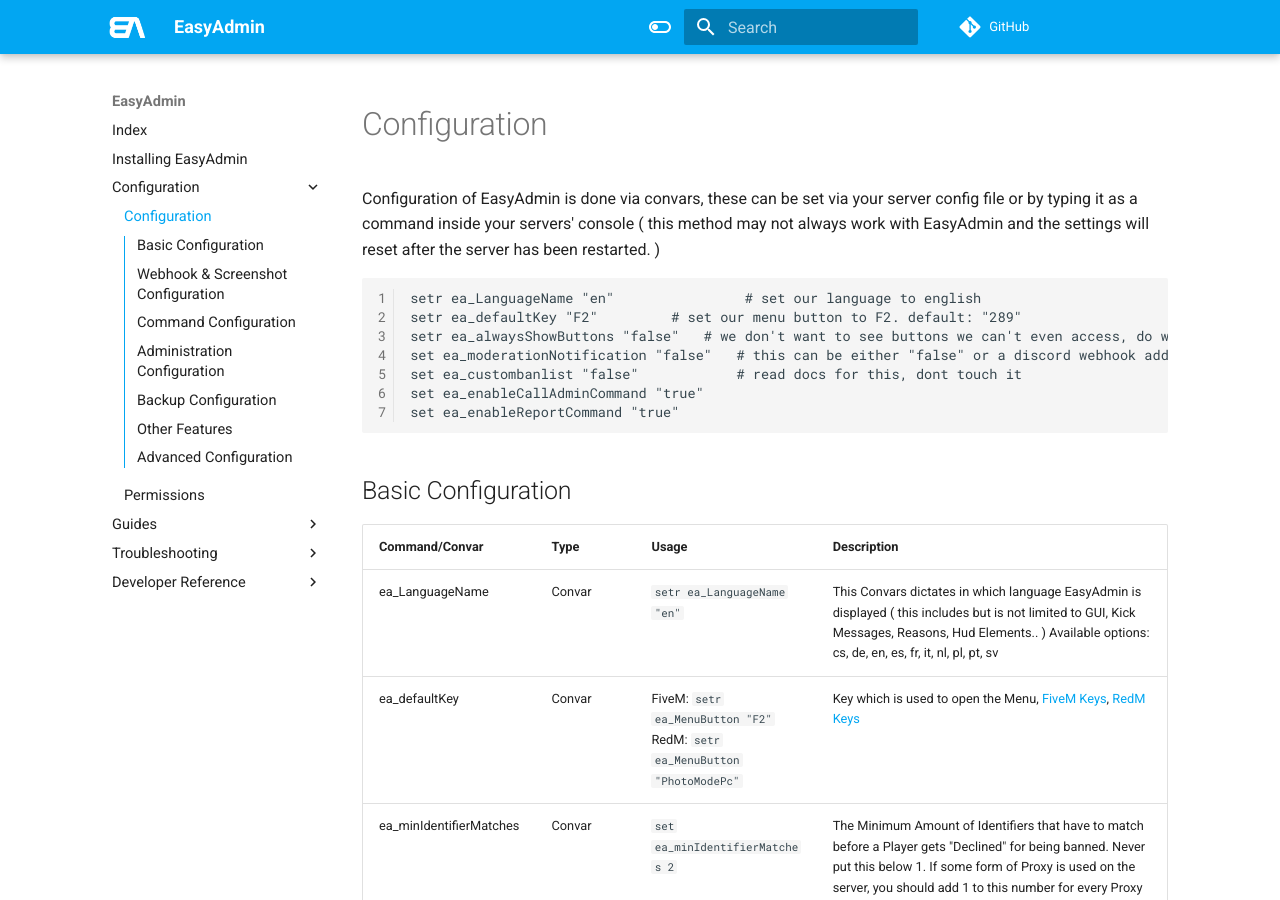
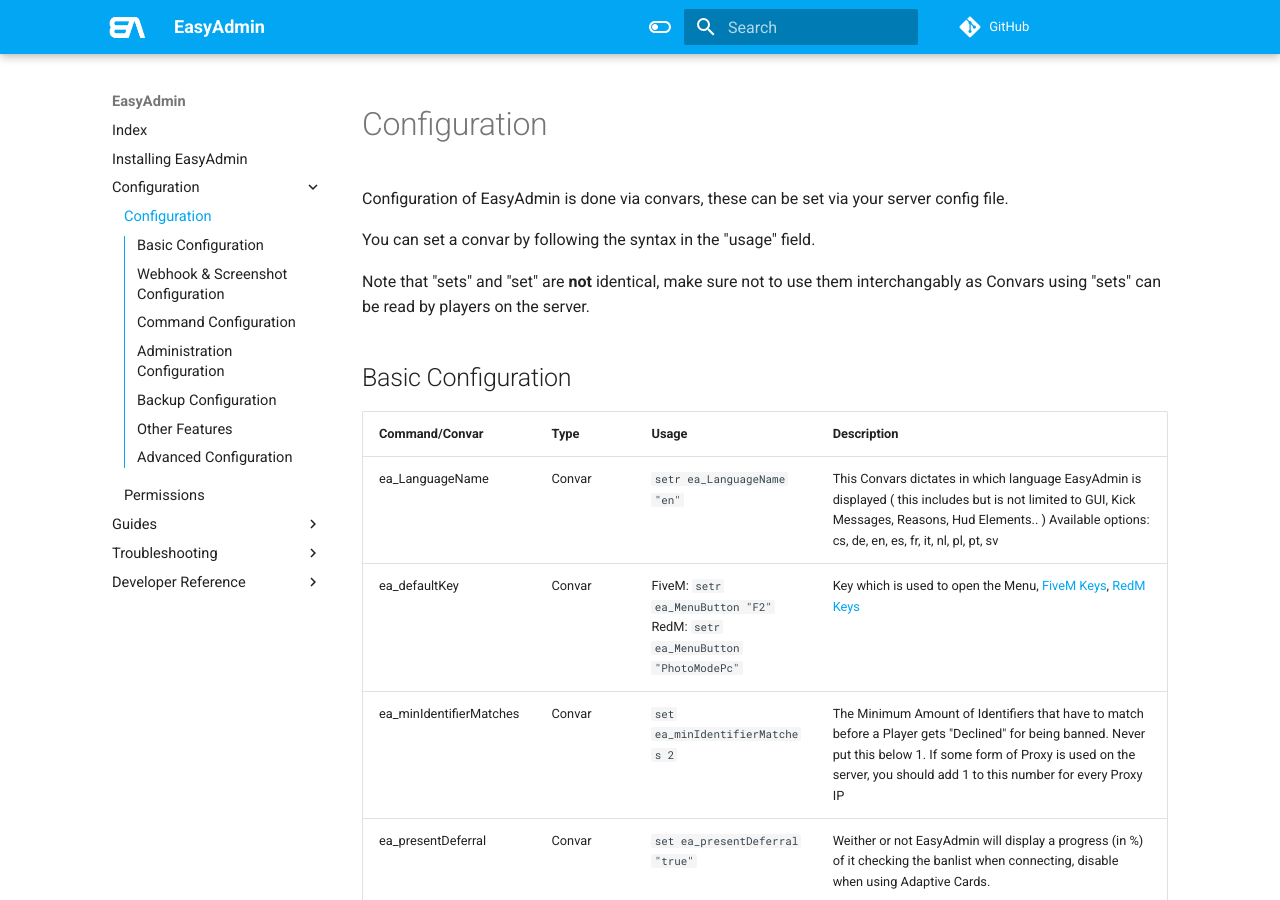
Before and after one commit to Blumlaut/EasyAdmin-docs, an MkDocs documentation site: the page built from docs/config.md, in a window 1280 px wide and 900 px high. Built offline with MkDocs 1.6.1 and Material for MkDocs 9.7.7, drawn with Linux system fonts in a browser that asks for light colours; comment, search, counter and statistics services are not loaded.

Commit message:
Update config.md

````diff
--- a/docs/config.md
+++ b/docs/config.md
@@ -1,19 +1,10 @@
 # Configuration
 
-Configuration of EasyAdmin is done via convars, these can be set via your server config file or by typing it as a command inside your servers' console ( this method may not always work with EasyAdmin and the settings will reset after the server has been restarted. )
+Configuration of EasyAdmin is done via convars, these can be set via your server config file.
 
+You can set a convar by following the syntax in the "usage" field.
 
-```
-setr ea_LanguageName "en"                # set our language to english
-setr ea_defaultKey "F2"			# set our menu button to F2. default: "289"
-setr ea_alwaysShowButtons "false"	# we don't want to see buttons we can't even access, do we? default: "false"
-set ea_moderationNotification "false"   # this can be either "false" or a discord webhook address, this will send a discord message if an admin takes actions against a player  ( such as banning and kicking )
-set ea_custombanlist "false"            # read docs for this, dont touch it
-set ea_enableCallAdminCommand "true"
-set ea_enableReportCommand "true"
-```
-
-
+Note that "sets" and "set" are **not** identical, make sure not to use them interchangably as Convars using "sets" can be read by players on the server.
 
 
 ## Basic Configuration
````
